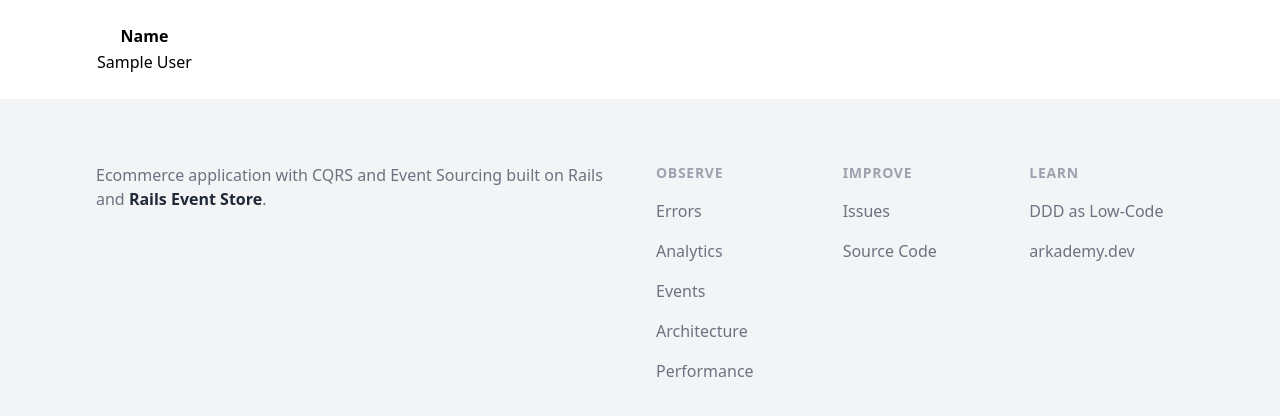
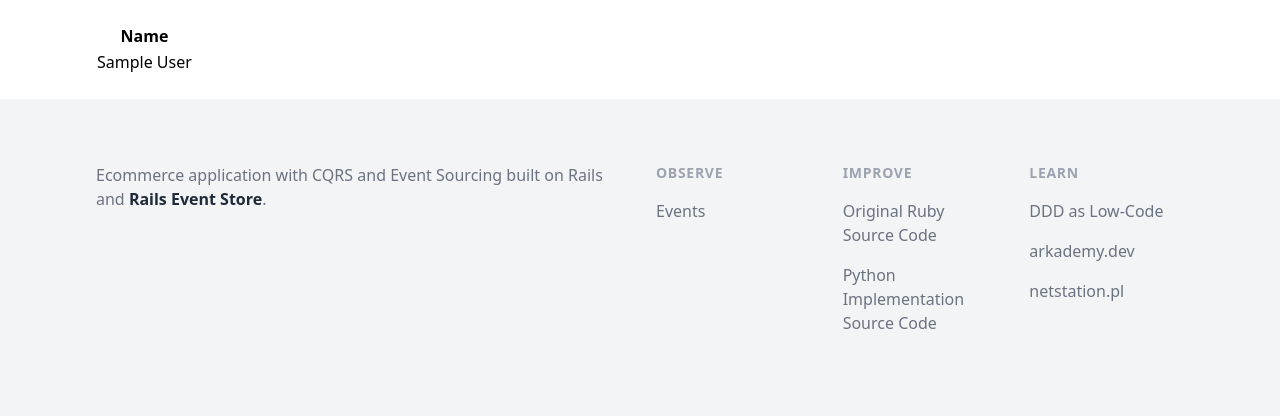
Before and after one commit to NetstationPL/example_event_source_ecommerce, a Django app: page /customers/ in a window 1280 px wide. Shown: the part 151-567 px from the top of the page. Run offline with Django 4.2, Linux system fonts and the light colour scheme; tables that the repository leaves empty hold one stand-in row (values such as "Sample post"); some libraries are stand-ins or nearby versions.

Commit message:
some descriptions

```diff
--- a/django_application/templates/base.html
+++ b/django_application/templates/base.html
@@ -76,19 +76,7 @@
             </h3>
             <ul role="list" class="mt-4 space-y-4">
               <li>
-                <a class="text-base text-gray-500 hover:text-gray-900" href="https://app.honeybadger.io/project/9d53P8W1ML">Errors</a>
-              </li>
-              <li>
-                <a class="text-base text-gray-500 hover:text-gray-900" href="https://plausible.io/ecommerce.arkademy.dev">Analytics</a>
-              </li>
-              <li>
-                <a class="text-base text-gray-500 hover:text-gray-900" href="/res">Events</a>
-              </li>
-              <li>
-                <a class="text-base text-gray-500 hover:text-gray-900" href="/architecture">Architecture</a>
-              </li>
-              <li>
-                <a class="text-base text-gray-500 hover:text-gray-900" href="https://oss.skylight.io/app/applications/pTvtzqO3cOxV/recent/6h/endpoints">Performance</a>
+                <a class="text-base text-gray-500 hover:text-gray-900" href="/admin/django_event_store/event/">Events</a>
               </li>
             </ul>
           </div>
@@ -98,10 +86,10 @@
             </h3>
             <ul role="list" class="mt-4 space-y-4">
               <li>
-                <a class="text-base text-gray-500 hover:text-gray-900" href="https://github.com/RailsEventStore/ecommerce/issues">Issues</a>
+                <a class="text-base text-gray-500 hover:text-gray-900" href="https://github.com/RailsEventStore/ecommerce">Original Ruby Source Code</a>
               </li>
               <li>
-                <a class="text-base text-gray-500 hover:text-gray-900" href="https://github.com/RailsEventStore/ecommerce">Source Code</a>
+                <a class="text-base text-gray-500 hover:text-gray-900" href="https://github.com/NetstationPL/example_event_source_ecommerce">Python Implementation Source Code</a>
               </li>
             </ul>
           </div>
@@ -116,6 +104,9 @@
               <li>
                 <a class="text-base text-gray-500 hover:text-gray-900" href="https://arkademy.dev">arkademy.dev</a>
               </li>
+              <li>
+		<a class="text-base text-gray-500 hover:text-gray-900" href="https://netstation.pl">netstation.pl</a>
+              </li>
             </ul>
           </div>
         </div>
```
Also changed, not shown: README.md.
